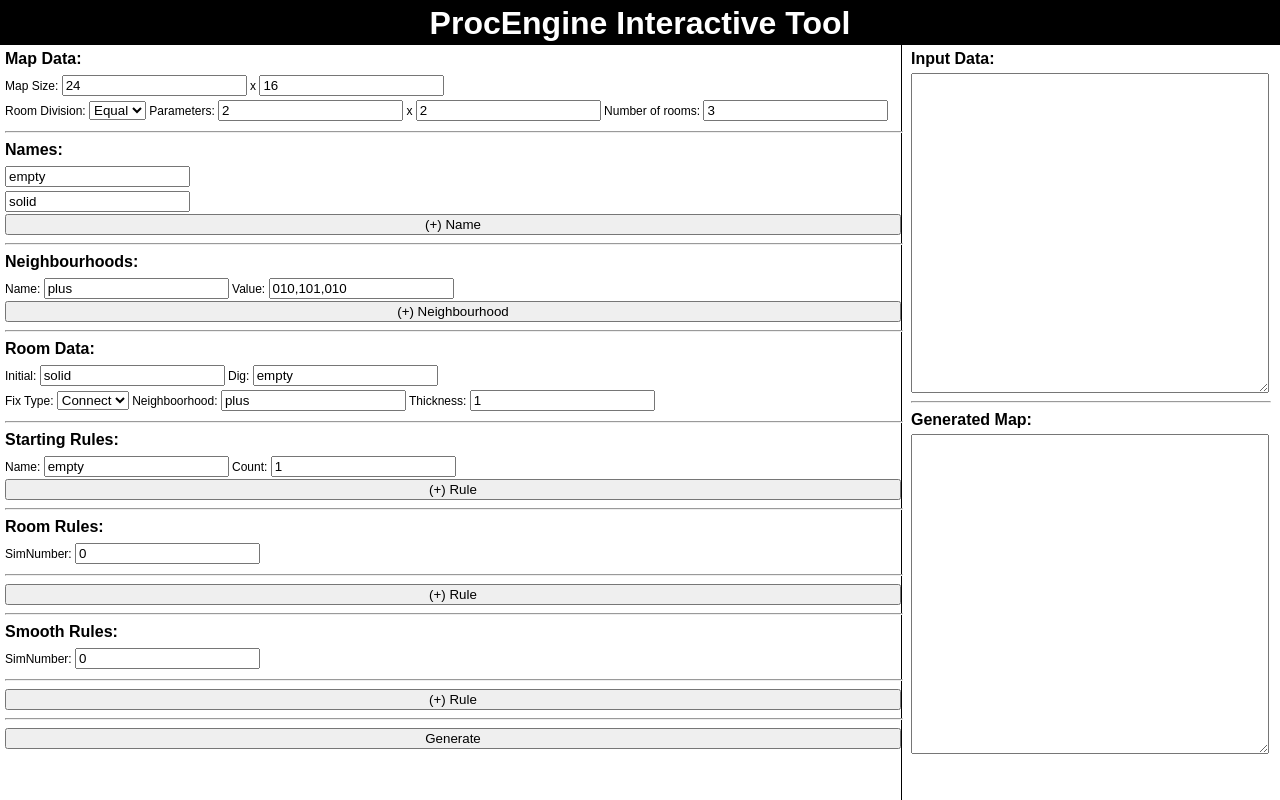
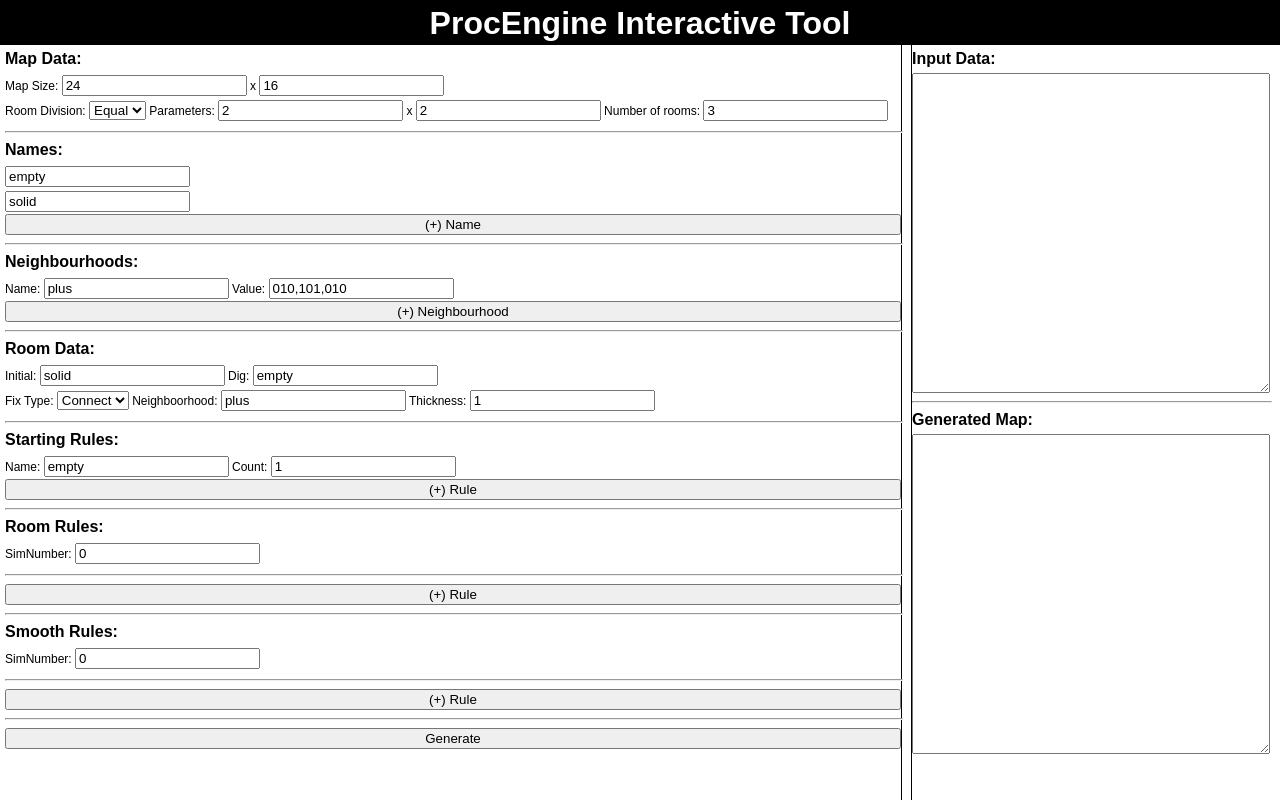
Before and after one commit to amidos2006/procengine, a plain HTML site: page Example/index.html in a window 1280 px wide. Drawn offline with Linux system fonts and the light colour scheme.

Commit message:
border modification

```diff
--- a/Example/index.html
+++ b/Example/index.html
@@ -68,6 +68,7 @@
                 width:28%;
                 height:100%;
                 margin-left:15px;
+                border-left: solid 1px black;
             }
             .output{
                 font-family:"Courier New";
```
